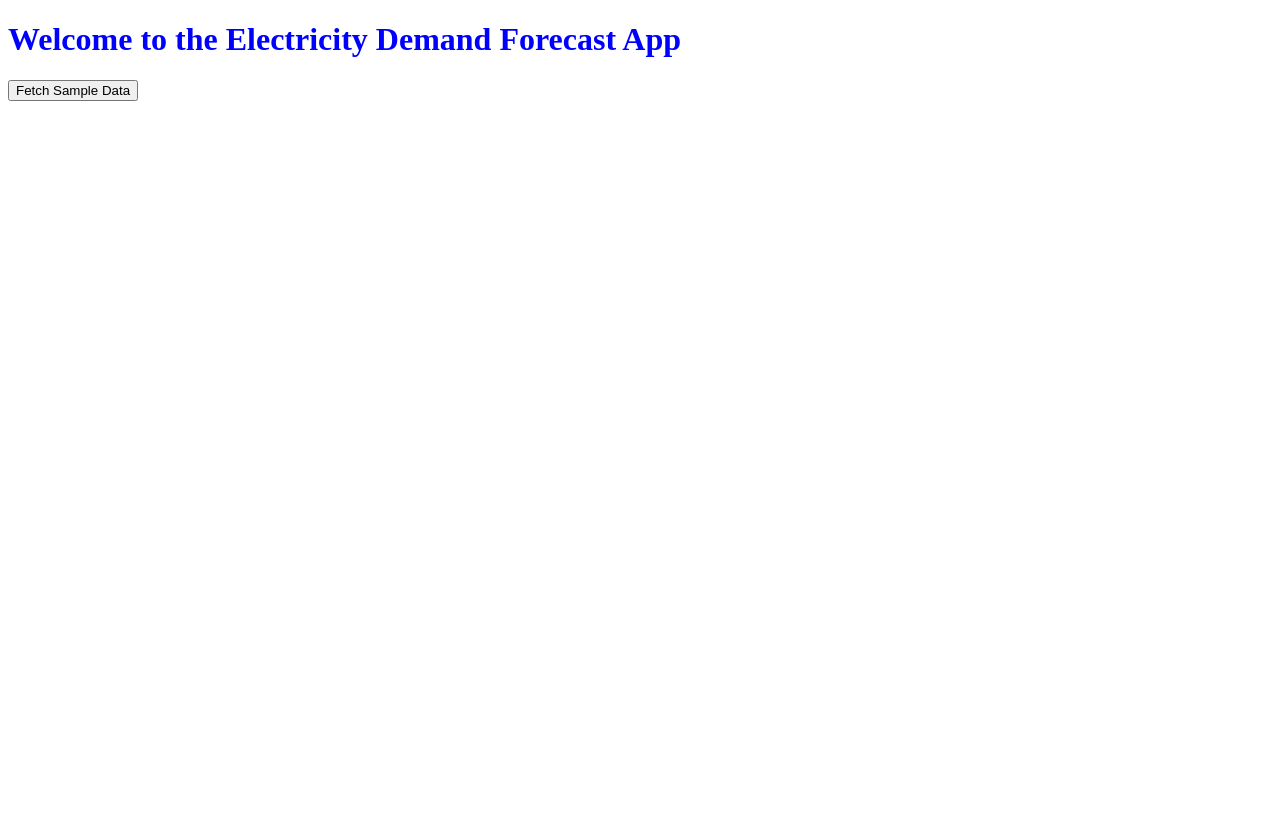
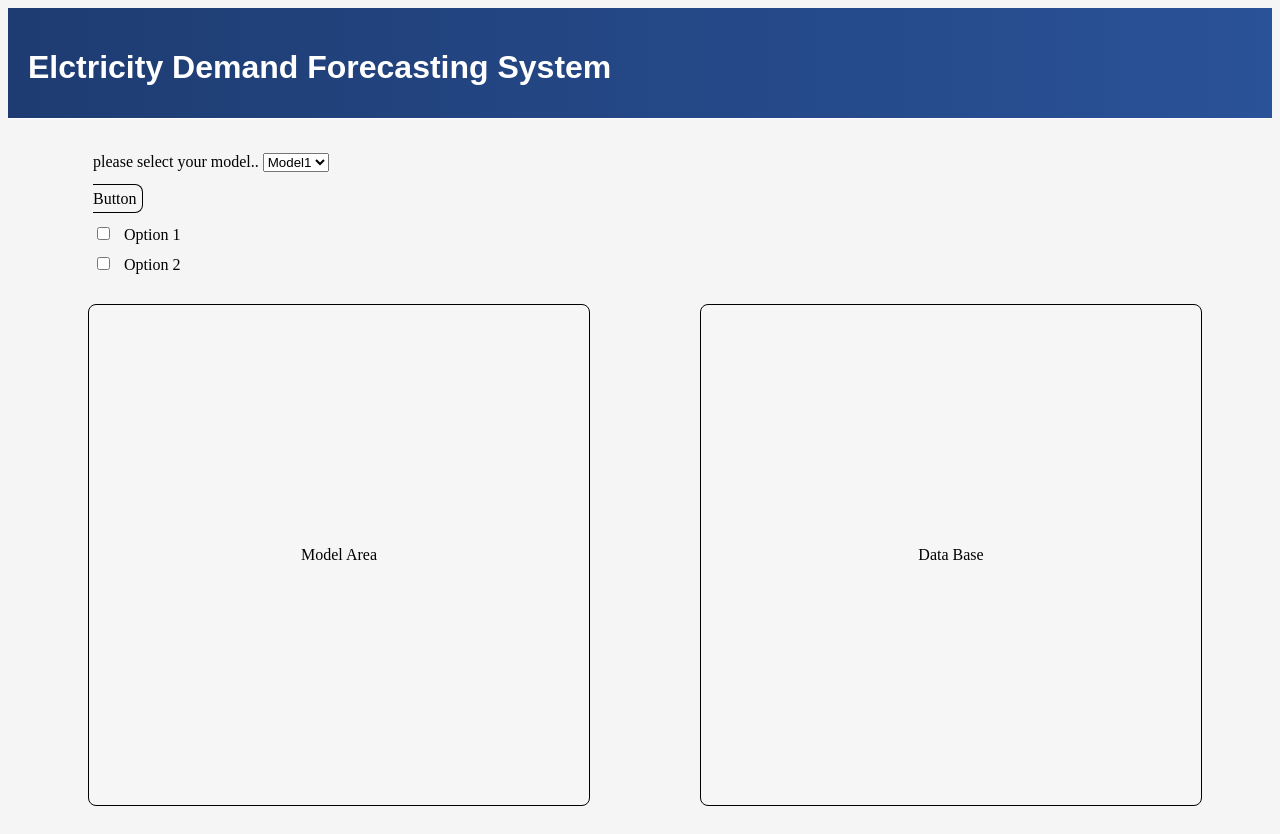
Before and after one commit to jber0020/DS-Project, a Flask app: page / in a window 1280 px wide; the page is wider, and only the part inside the window is pictured. Before the commit the page ends 101 px from the top of that part, so only its background shows below. Run offline with Flask 3, Linux system fonts and the light colour scheme.

Commit message:
data project html
version 1.1

```diff
--- a/project_template/app/templates/index.html
+++ b/project_template/app/templates/index.html
@@ -1,15 +1,143 @@
+<!DOCTYPE html>
 
-<!DOCTYPE html>
-<html>
+<html lang="en" xmlns="http://www.w3.org/1999/xhtml">
 <head>
-    <title>Electricity Demand Forecast</title>
-    <link rel="stylesheet" type="text/css" href="{{ url_for('static', filename='css/styles.css') }}">
-    <script src="{{ url_for('static', filename='js/scripts.js') }}"></script>
+    <meta charset="utf-8" />
+    <title>Electricity Demand Forecasting</title>
+    <style>
+        label {
+            display: block;
+            margin-bottom: 10px;
+            color: black;
+        }
+
+        input[type="checkbox"] {
+            margin-right: 10px;
+        }
+
+        .top {
+            height: 70px;
+            border-bottom: 1px solid white;
+            background: linear-gradient(to right, #1e3c72, #2a5298);
+            font-family: Arial, sans-serif;
+            margin: 0;
+            padding: 0;
+            padding: 20px;
+        }
+
+        .left-box {
+            height: 500px;
+            width: 500px;
+            border-width: 2px;
+            padding: 10px;
+            border-style: solid;
+        }
+
+        .button-box {
+            height: 300px;
+            width: 300px;
+            border: 1px solid black;
+        }
+
+        .text-white {
+            color: white;
+        }
+
+        .pLeft {
+            text-align: left;
+            margin-left: 85px;
+        }
+
+        upload-button {
+            height: 400px;
+            width: 400px;
+            border: 1px solid black;
+            padding: 5px;
+            align-items: center;
+            margin-left: 1550px;
+            border-radius: 8px;
+        }
+
+
+
+
+        #imageSpace {
+            flex: 3;
+            border: 1px solid black;
+            height: 500px;
+            margin-right: 50px;
+            margin-left: 60px;
+            display: flex;
+            align-items: center;
+            justify-content: center;
+            color: black;
+            background-color: rgba(255, 255, 255, 0.1);
+            border-radius: 8px;
+        }
+
+        #content {
+            flex: 4;
+            padding: 20px;
+            display: flex;
+            align-items: center;
+        }
+
+        body {
+            background-color: #f5f5f5;
+        }
+    </style>
 </head>
+
 <body>
-    <h1>Welcome to the Electricity Demand Forecast App</h1>
-    <button onclick="fetchSampleData()">Fetch Sample Data</button>
-    <div id="apiResponse"></div>
+    <div class="top">
+        <h1 class="text-white"> Elctricity Demand Forecasting System </h1>
+    </div>
+    <br />
+    <p class="pLeft">
+        <td>
+            please select your model..
+        </td>
+        <select>
+            <option>
+                Model1
+            </option>
+            <option>
+                Model2
+            </option>
+            <option>
+                Model3
+            </option>
+        </select>
+
+
+        <upload-button>
+            Upload Button
+        </upload-button>
+    </p>
+
+    <div class="pLeft">
+        <label>
+            <input type="checkbox" name="filter1" value="option1">
+            Option 1
+        </label>
+        <label>
+            <input type="checkbox" name="filter2" value="option2">
+            Option 2
+        </label>
+    </div>
+
+
+    <div id="content">
+        <div id="imageSpace">
+            <span>Model Area</span>
+        </div>
+
+
+        <div id="imageSpace">
+            <span>Data Base</span>
+        </div>
+    </div>
+
 
 </body>
 </html>
```
